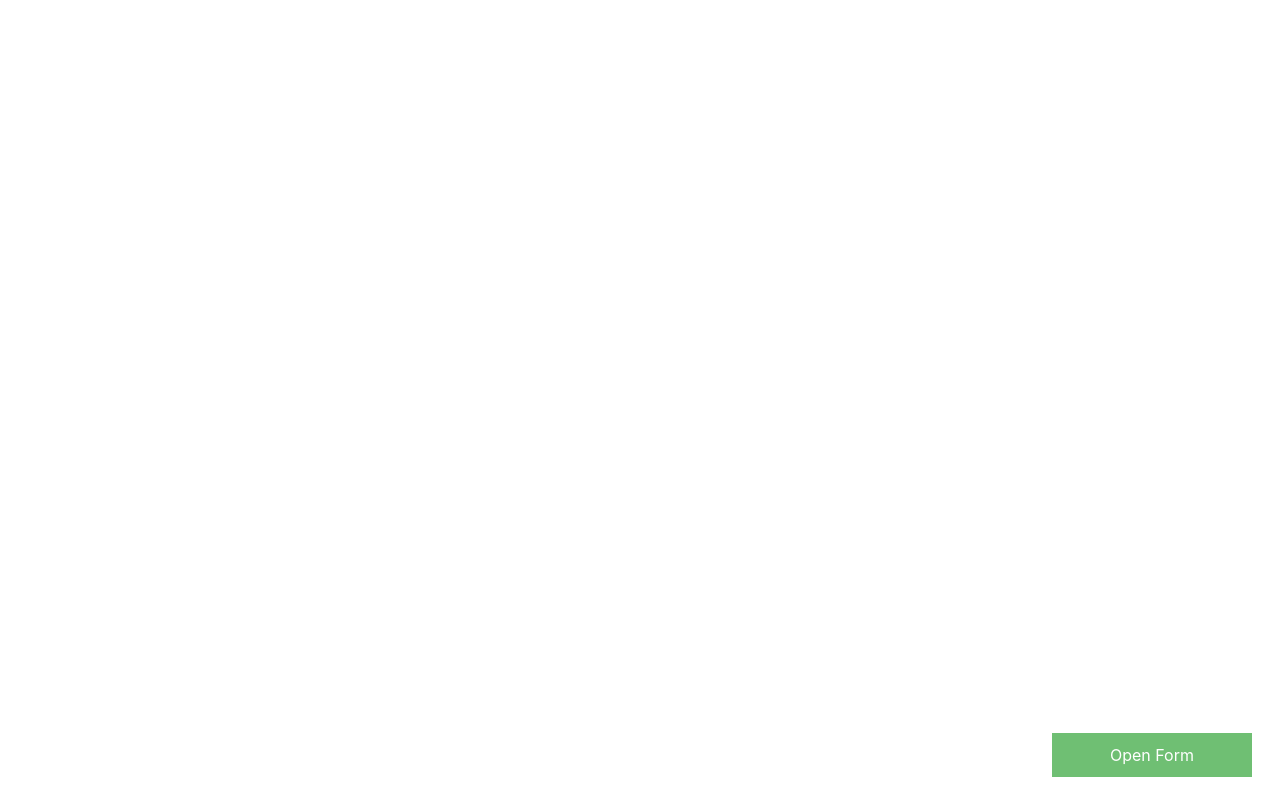
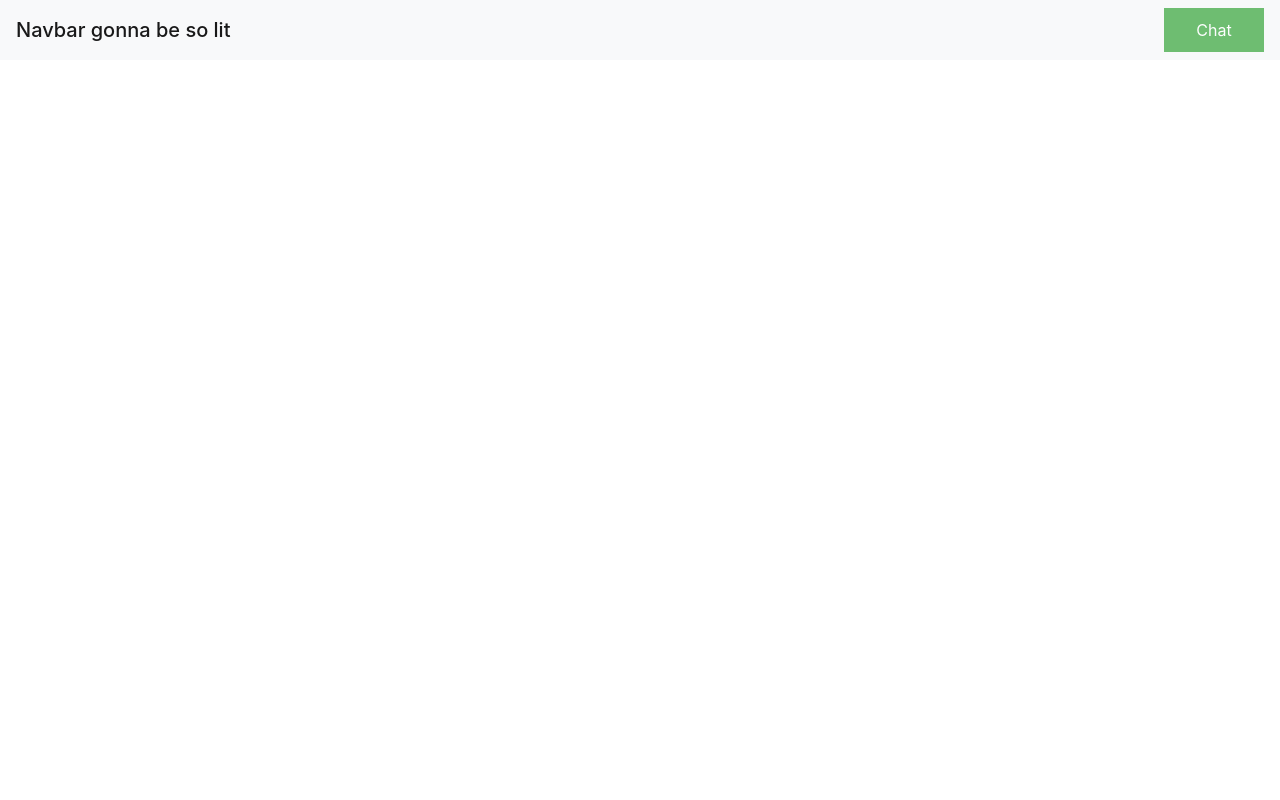
Before and after one commit to apnordin/CragList, a React (Create React App) app in the folder client/: page / in a window 1280 px wide. Built offline with nearby package versions, Linux system fonts and the light colour scheme.

Commit message:
Created navbar, moved chat button to navbar, and message content console logs

```diff
--- a/client/src/App.js
+++ b/client/src/App.js
@@ -1,10 +1,14 @@
 import React from 'react';
 import ChatBox from "./components/ChatBox";
+import Navbar from "./components/Navbar";
 import './App.css';
 
 function App() {
   return (
+    <div>
+    <Navbar />
     <ChatBox />
+    </div>
   );
 }
 
--- a/client/src/components/ChatBox.js
+++ b/client/src/components/ChatBox.js
@@ -3,27 +3,32 @@ import MessageList from "./MessageList";
 
 function ChatBox() {
 
-    function openForm() {
-        console.log('open clicked');
-        document.getElementById("myForm").style.display = "block";
-        console.log(document.getElementById('myForm').style.display)
-    }
+    // function openForm() {
+    //     console.log('open clicked');
+    //     document.getElementById("myForm").style.display = "block";
+    //     console.log(document.getElementById('myForm').style.display)
+    // }
 
     function closeForm() {
         console.log('close clicked');
         document.getElementById("myForm").style.display = "none";
     }
 
+    function sendMessage(event) {
+        event.preventDefault();
+        const message = document.getElementById("messageBox").value;
+        console.log('Message: ', message)
+    }
 
     return (
         <div>
 
-            <button
+            {/* <button
             className="open-button success"
             onClick={openForm}
             >Open Form
             </button>
-
+     */}
             <div className="form-popup" id="myForm">
 
                 <form className="form-container">
@@ -42,6 +47,7 @@ function ChatBox() {
                     <MessageList />
 
                     <input
+                    id="messageBox"
                     type="text"
                     placeholder="Type your message here"
                     name="msg">
@@ -50,7 +56,7 @@ function ChatBox() {
                     <button
                     type="submit"
                     className="btn send"
-                    // onClick={}
+                    onClick={sendMessage}
                     >Send
                     </button>
 
--- a/client/src/components/MessageList.js
+++ b/client/src/components/MessageList.js
@@ -4,20 +4,22 @@ function MessageList() {
 
     const DUMMY_DATA = [
         {
+            id: 1,
             senderId: "apnordin",
             text: "Hello! Nice to meet you"
         },
         {
+            id: 2,
             senderId: "pdnarmi",
             text: "I already know you"
         }
     ]
 
     return (
-        <div class="card">
+        <div className="card">
             <div className="message-list">
                 {DUMMY_DATA.map(message => (
-                    <div className="message">
+                    <div key={message.id} className="message">
                         <div className="senderId">
                         {message.senderId}
                         </div>
--- /dev/null
+++ b/client/src/components/Navbar.js
@@ -0,0 +1,24 @@
+import React from "react";
+
+function Navbar() {
+
+    function openForm() {
+        console.log('open clicked');
+        document.getElementById("myForm").style.display = "block";
+    }
+
+    return(
+        <nav className="navbar navbar-light bg-light">
+            <span className="navbar-brand mb-0 h1">Navbar gonna be so lit</span>
+
+            <button
+            className="open-button success"
+            onClick={openForm}
+            >Chat
+            </button>
+
+        </nav>
+    )
+}
+
+export default Navbar;
--- a/client/src/index.css
+++ b/client/src/index.css
@@ -22,10 +22,9 @@ code {
   border: none;
   cursor: pointer;
   opacity: 0.8;
-  position: fixed;
   bottom: 23px;
   right: 28px;
-  width: 200px;
+  width: 100px;
   opacity: 0.8;
   color: white;
 }
```
Also changed, not shown: 1 other file (tests, documents, lock files or other folders).
